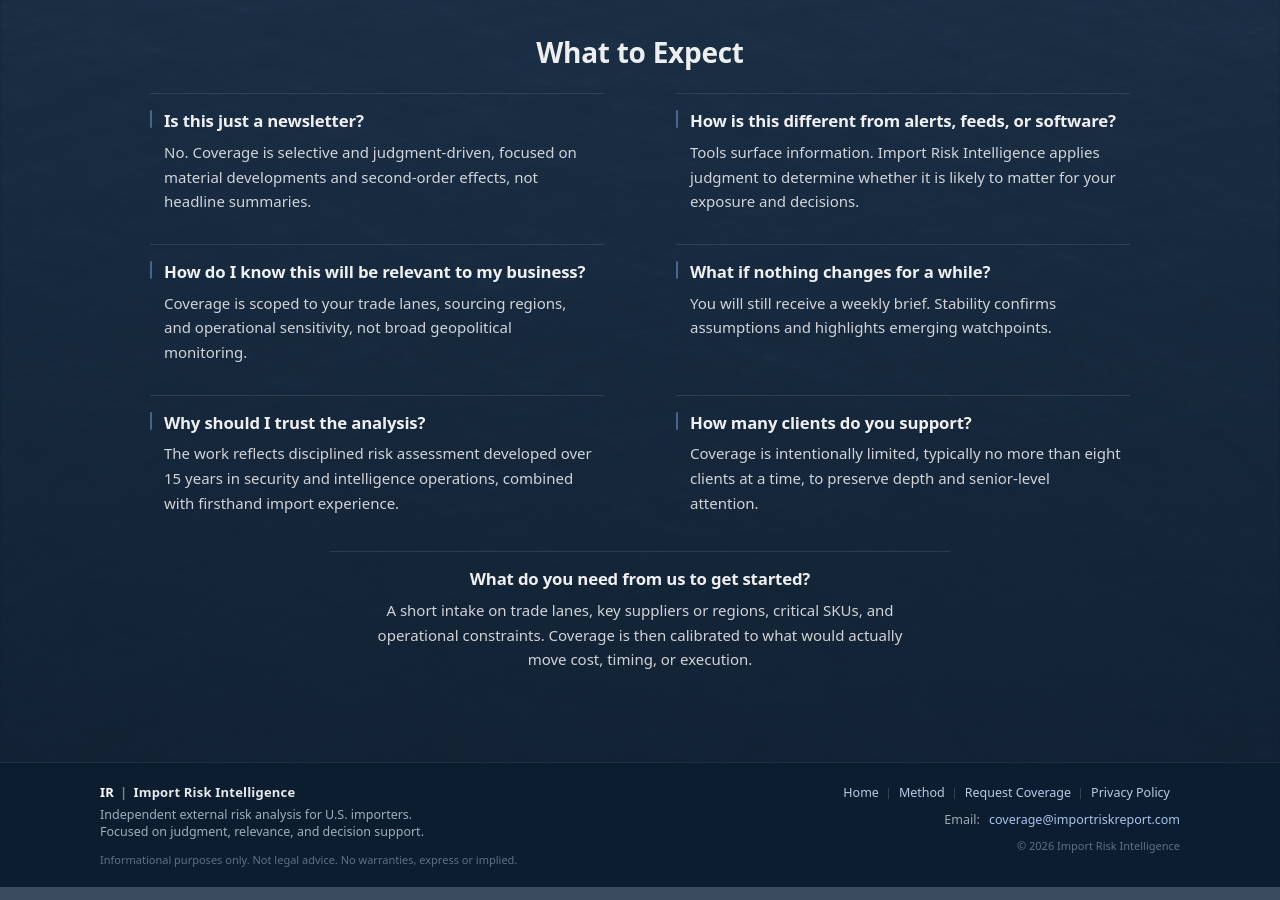
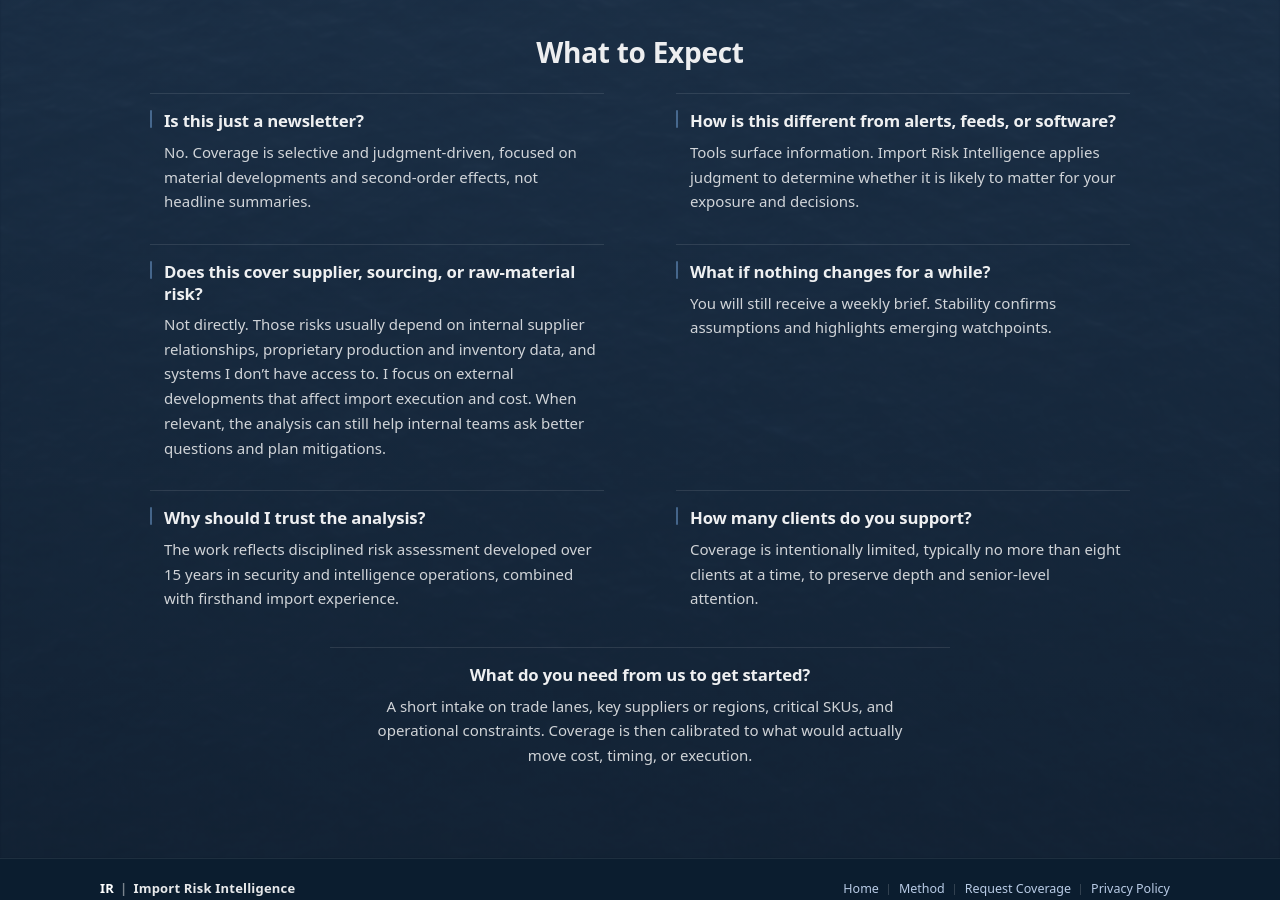
Before and after one commit to importrisk/import-risk-intelligence-site, a Jekyll site: the page built from method.html, in a window 1280 px wide and 900 px high, scrolled down 1617 px. Built offline with Jekyll 4.4.1, drawn with Linux system fonts in a browser that asks for light colours.

Commit message:
Update method.html

```diff
--- a/method.html
+++ b/method.html
@@ -231,14 +231,14 @@
               </p>
             </div>
 
-            <div class="mp-faq-item">
-              <h4 class="mp-q">How do I know this will be relevant to my business?</h4>
-              <p class="mp-a">
-                Coverage is scoped to your trade lanes, sourcing regions, and operational sensitivity,
-                not broad geopolitical monitoring.
-              </p>
-            </div>
-
+           <div class="mp-faq-item">
+  <h4 class="mp-q">Does this cover supplier, sourcing, or raw-material risk?</h4>
+  <p class="mp-a">
+    Not directly. Those risks usually depend on internal supplier relationships, proprietary production and inventory data,
+    and systems I don’t have access to. I focus on external developments that affect import execution and cost.
+    When relevant, the analysis can still help internal teams ask better questions and plan mitigations.
+  </p>
+</div>
             <div class="mp-faq-item">
               <h4 class="mp-q">What if nothing changes for a while?</h4>
               <p class="mp-a">
```
